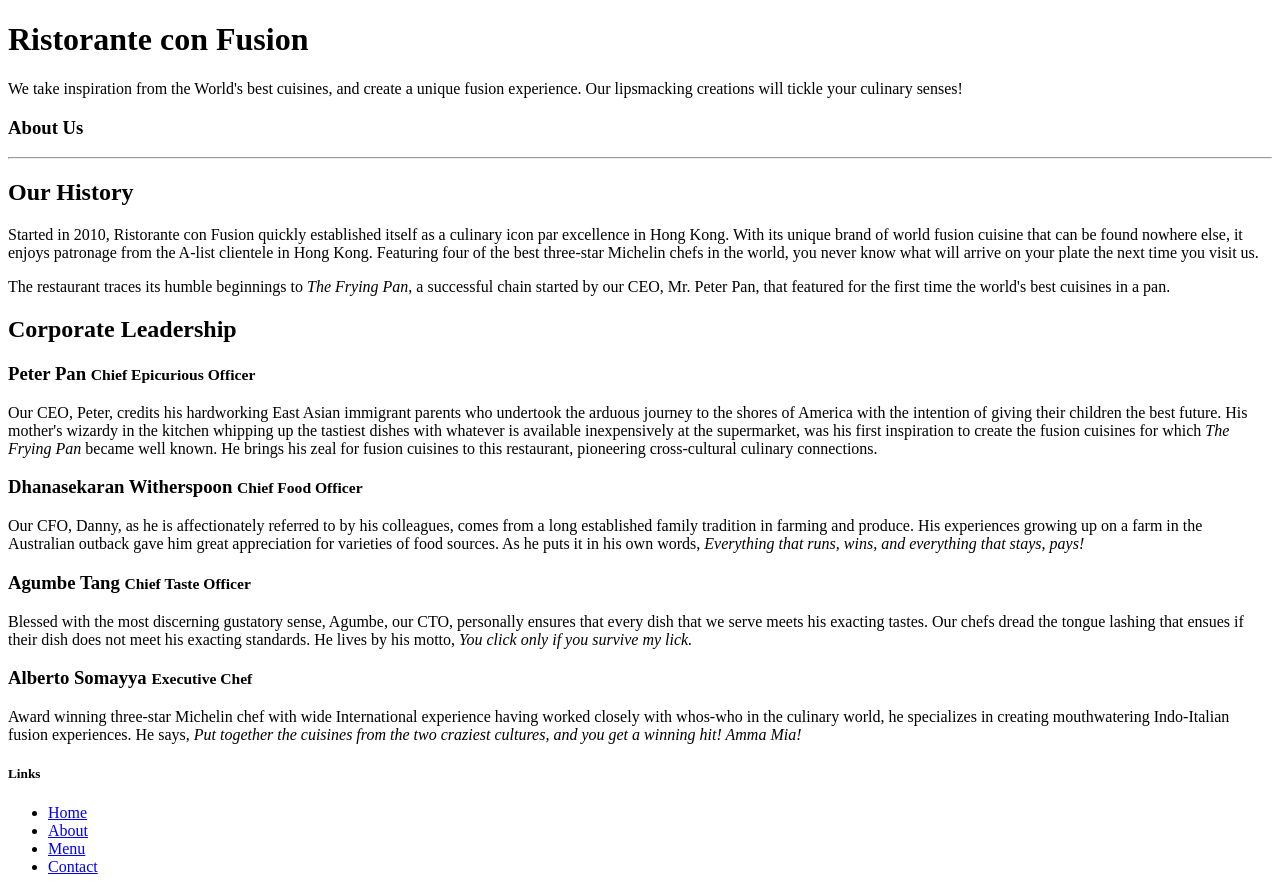
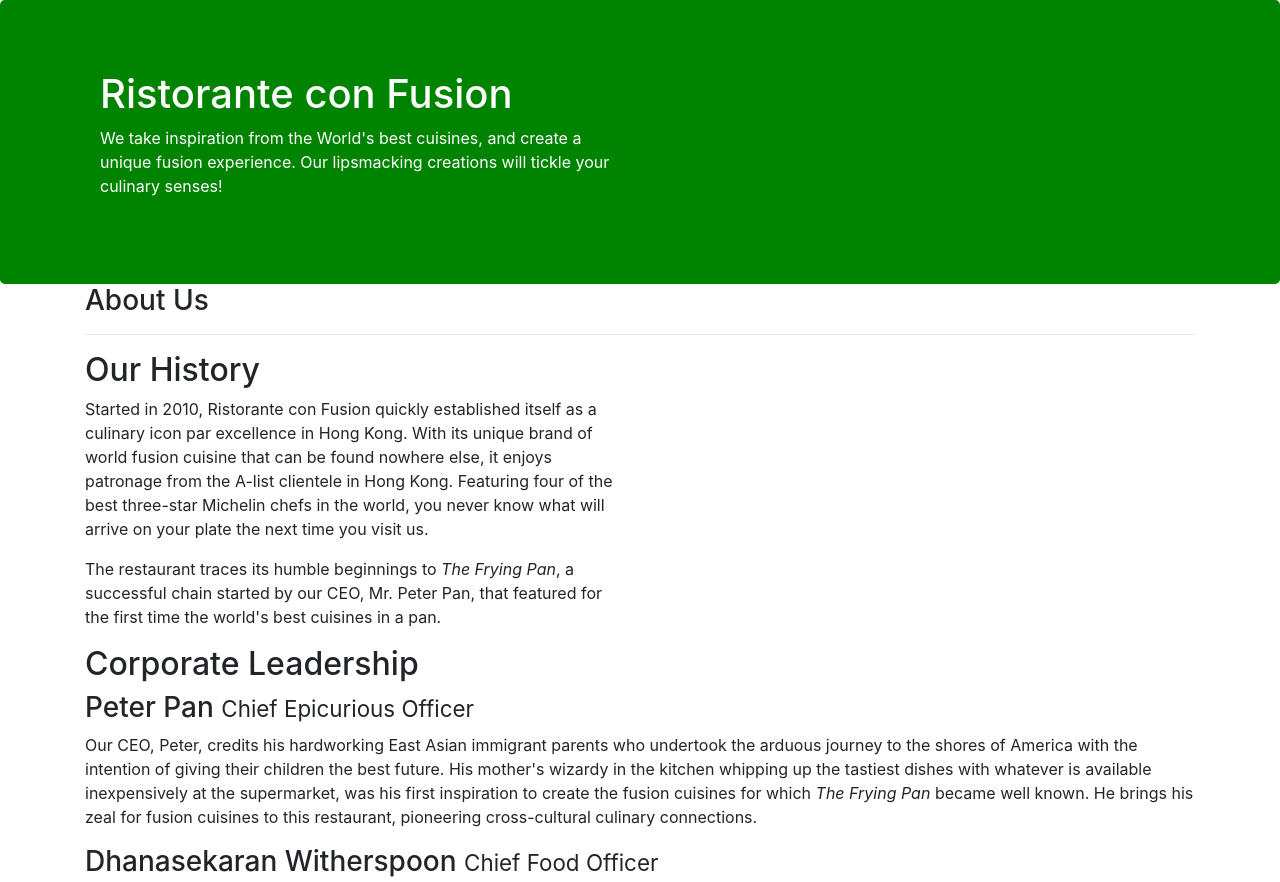
Before and after one commit to theSalafee/BootstrapConfusion, a website: page conFusion/aboutus.html in a window 1280 px wide. Shown: the top 882 px of the page. Drawn offline with nearby package versions, Linux system fonts and the light colour scheme.

Commit message:
updated with bootstrap

```diff
--- a/conFusion/aboutus.html
+++ b/conFusion/aboutus.html
@@ -3,14 +3,27 @@
 
 <head>
 
-    <title>Ristorante Con Fusion: About Us</title>
+      <!-- Required meta tags always come first -->
+      <meta charset="utf-8">
+      <meta name="viewport" content="width=device-width, initial-scale=1, shrink-to-fit=no">
+      <meta http-equiv="x-ua-compatible" content="ie=edge">
+
+     <!-- Bootstrap CSS -->
+     <link rel="stylesheet" href="node_modules/bootstrap/dist/css/bootstrap.min.css">
+
+     <title>Ristorante Con Fusion: About Us</title>
+
+     <link href="css/styles.css" rel="stylesheet">
+
 
 </head>
 
 <body>
 
     <header class="jumbotron">
+
         <div class="container">
+
             <div class="row row-header">
                 <div class="col-12 col-sm-6">
                     <h1>Ristorante con Fusion</h1>
@@ -19,19 +32,21 @@
                 <div class="col-12 col-sm">
                 </div>
             </div>
+
         </div>
+
     </header>
 
-    <div>
-        <div>
-            <div>
+    <div class="container">
+        <div class="row">
+            <div class="col-sm-12">
                <h3>About Us</h3>
                <hr>
             </div>
         </div>
 
-        <div>
-            <div>
+        <div class="row">
+            <div class="col-sm-6 col-xs-6">
                 <h2>Our History</h2>
                 <p>Started in 2010, Ristorante con Fusion quickly established itself as a culinary icon par excellence in Hong Kong. With its unique brand of world fusion cuisine that can be found nowhere else, it enjoys patronage from the A-list clientele in Hong Kong.  Featuring four of the best three-star Michelin chefs in the world, you never know what will arrive on your plate the next time you visit us.</p>
                 <p>The restaurant traces its humble beginnings to <em>The Frying Pan</em>, a successful chain started by our CEO, Mr. Peter Pan, that featured for the first time the world's best cuisines in a pan.</p>
@@ -41,17 +56,17 @@
         </div>
 
 
-        <div>
-            <div>
+        <div class="row">
+            <div class="col-sm-12">
                 <h2>Corporate Leadership</h2>
                 <h3>Peter Pan <small>Chief Epicurious Officer</small></h3>
-                <p>Our CEO, Peter, credits his hardworking East Asian immigrant parents who undertook the arduous journey to the shores of America with the intention of giving their children the best future. His mother's wizardy in the kitchen whipping up the tastiest dishes with whatever is available inexpensively at the supermarket, was his first inspiration to create the fusion cuisines for which <em>The Frying Pan</em> became well known. He brings his zeal for fusion cuisines to this restaurant, pioneering cross-cultural culinary connections.</p>
+                <p class="d-none d-sm-block">Our CEO, Peter, credits his hardworking East Asian immigrant parents who undertook the arduous journey to the shores of America with the intention of giving their children the best future. His mother's wizardy in the kitchen whipping up the tastiest dishes with whatever is available inexpensively at the supermarket, was his first inspiration to create the fusion cuisines for which <em>The Frying Pan</em> became well known. He brings his zeal for fusion cuisines to this restaurant, pioneering cross-cultural culinary connections.</p>
                 <h3>Dhanasekaran Witherspoon <small>Chief Food Officer</small></h3>
-                <p>Our CFO, Danny, as he is affectionately referred to by his colleagues, comes from a long established family tradition in farming and produce. His experiences growing up on a farm in the Australian outback gave him great appreciation for varieties of food sources. As he puts it in his own words, <em>Everything that runs, wins, and everything that stays, pays!</em></p>
+                <p class="d-none d-sm-block">Our CFO, Danny, as he is affectionately referred to by his colleagues, comes from a long established family tradition in farming and produce. His experiences growing up on a farm in the Australian outback gave him great appreciation for varieties of food sources. As he puts it in his own words, <em>Everything that runs, wins, and everything that stays, pays!</em></p>
                 <h3>Agumbe Tang <small>Chief Taste Officer</small></h3>
-                <p>Blessed with the most discerning gustatory sense, Agumbe, our CTO, personally ensures that every dish that we serve meets his exacting tastes. Our chefs dread the tongue lashing that ensues if their dish does not meet his exacting standards. He lives by his motto, <em>You click only if you survive my lick.</em></p>
+                <p class="d-none d-sm-block">Blessed with the most discerning gustatory sense, Agumbe, our CTO, personally ensures that every dish that we serve meets his exacting tastes. Our chefs dread the tongue lashing that ensues if their dish does not meet his exacting standards. He lives by his motto, <em>You click only if you survive my lick.</em></p>
                 <h3>Alberto Somayya <small>Executive Chef</small></h3>
-                <p>Award winning three-star Michelin chef with wide International experience having worked closely with whos-who in the culinary world, he specializes in creating mouthwatering Indo-Italian fusion experiences. He says, <em>Put together the cuisines from the two craziest cultures, and you get a winning hit! Amma Mia!</em></p>
+                <p class="d-none d-sm-block">Award winning three-star Michelin chef with wide International experience having worked closely with whos-who in the culinary world, he specializes in creating mouthwatering Indo-Italian fusion experiences. He says, <em>Put together the cuisines from the two craziest cultures, and you get a winning hit! Amma Mia!</em></p>
             </div>
        </div>
 
@@ -99,6 +114,13 @@
         </div>
     </footer>
 
+
+
+     <!-- jQuery first, then Popper.js, then Bootstrap JS. -->
+   <script src="node_modules/jquery/dist/jquery.slim.min.js"></script>
+   <script src="node_modules/popper.js/dist/umd/popper.min.js"></script>
+   <script src="node_modules/bootstrap/dist/js/bootstrap.min.js"></script>
+
 </body>
 
 </html>
```
